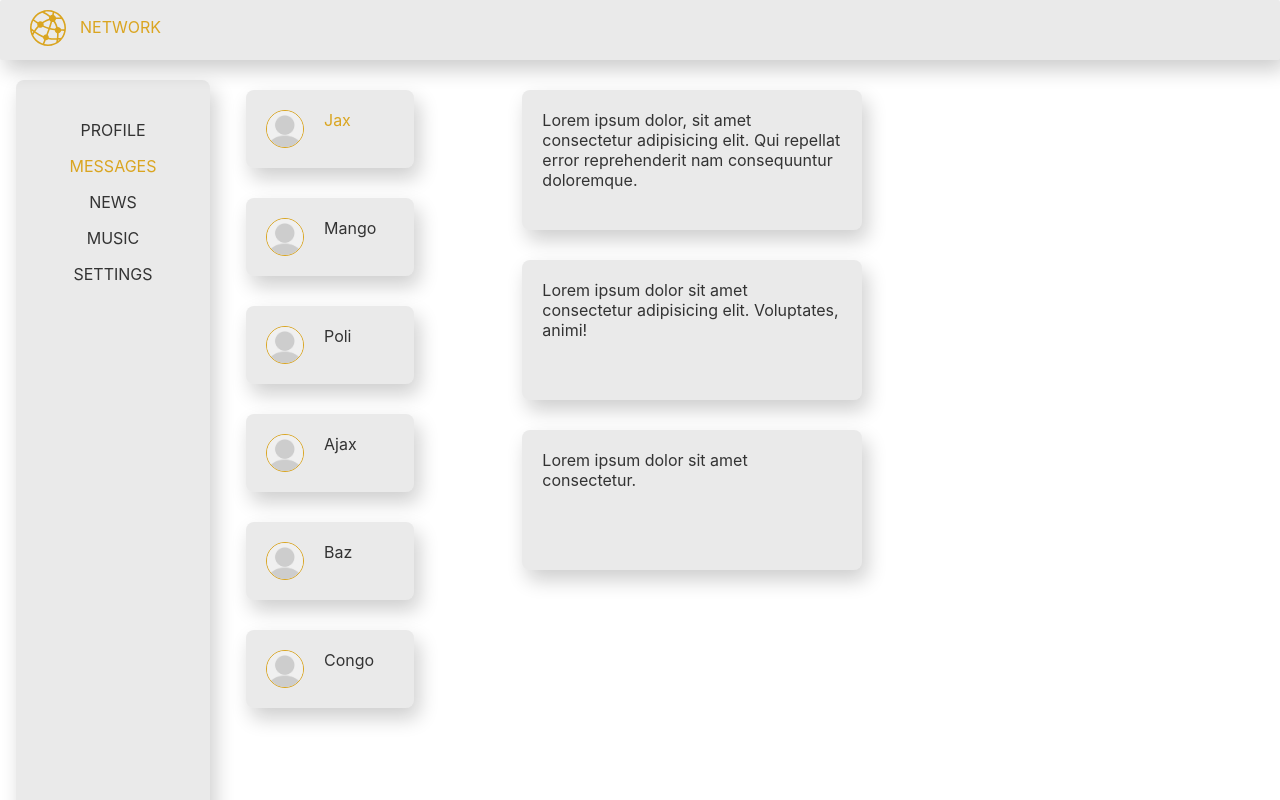
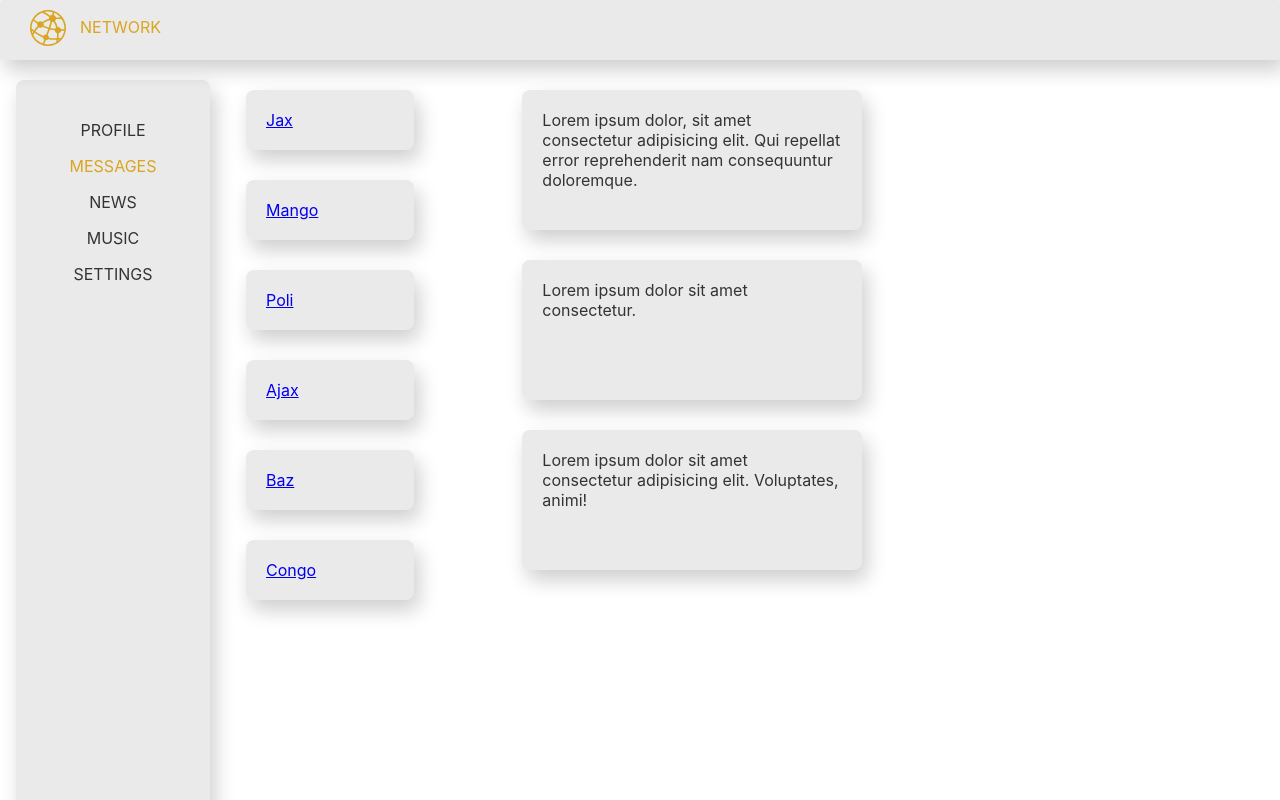
Before and after one commit to KasyanAndrey/project_01, a React (Create React App) app: page /dialogs in a window 1280 px wide. Shown: the top 800 px of the page. Built offline with nearby package versions, Linux system fonts and the light colour scheme.

Commit message:
chng cmpnt Dialogs, create cmpnt Dialog/Message

```diff
--- a/src/components/Dialogs/Dialogs.jsx
+++ b/src/components/Dialogs/Dialogs.jsx
@@ -1,49 +1,43 @@
 import React from "react";
+import { NavLink } from "react-router-dom";
 import css from "./Dialogs.module.css";
-import imgAvatar from "../../assets/img/default_avatar.png";
+
+const DialogItem = (props) => {
+  let path = "/dialogs/" + props.id;
+
+  return (
+    <div className={`${css.activeLink} ${css.dialog}`}>
+      <NavLink to={path}>{props.name}</NavLink>
+    </div>
+  );
+};
+
+const Message = (props) => {
+  return <div className={css.message}>{props.message}</div>;
+};
 
 const Dialogs = (props) => {
   return (
     <div>
       <div className={css.dialogs}>
         <div className={css.dialogsList}>
-          <div className={`${css.activeLink} ${css.dialog}`}>
-            <img src={imgAvatar} alt="user avatar"></img>
-            Jax
-          </div>
-          <div className={css.dialog}>
-            <img src={imgAvatar} alt="user avatar"></img>
-            Mango
-          </div>
-          <div className={css.dialog}>
-            <img src={imgAvatar} alt="user avatar"></img>
-            Poli
-          </div>
-          <div className={css.dialog}>
-            <img src={imgAvatar} alt="user avatar"></img>
-            Ajax
-          </div>
-          <div className={css.dialog}>
-            <img src={imgAvatar} alt="user avatar"></img>
-            Baz
-          </div>
-          <div className={css.dialog}>
-            <img src={imgAvatar} alt="user avatar"></img>
-            Congo
-          </div>
+          <DialogItem name="Jax" id="1" />
+          <DialogItem name="Mango" id="2" />
+          <DialogItem name="Poli" id="3" />
+          <DialogItem name="Ajax" id="4" />
+          <DialogItem name="Baz" id="5" />
+          <DialogItem name="Congo" id="6" />
         </div>
         <div className={css.messagesList}>
-          <div className={css.message}>
-            Lorem ipsum dolor, sit amet consectetur adipisicing elit. Qui
-            repellat error reprehenderit nam consequuntur doloremque.
-          </div>
-          <div className={css.message}>
-            Lorem ipsum dolor sit amet consectetur adipisicing elit. Voluptates,
-            animi!
-          </div>
-          <div className={css.message}>
-            Lorem ipsum dolor sit amet consectetur.
-          </div>
+          <Message
+            message="Lorem ipsum dolor, sit amet consectetur adipisicing elit. Qui
+            repellat error reprehenderit nam consequuntur doloremque."
+          />
+          <Message message="Lorem ipsum dolor sit amet consectetur." />
+          <Message
+            message="Lorem ipsum dolor sit amet consectetur adipisicing elit. Voluptates,
+            animi!"
+          />
         </div>
       </div>
     </div>
```
